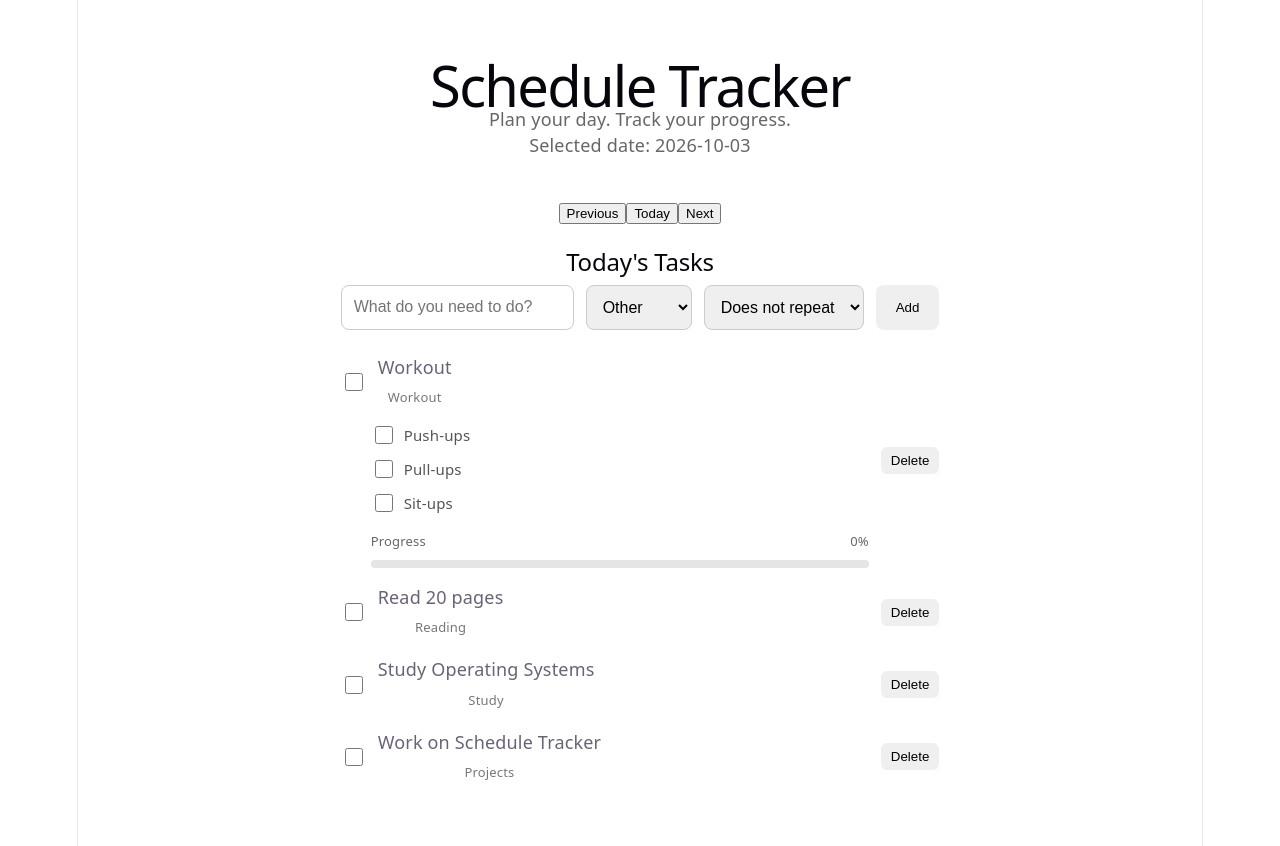
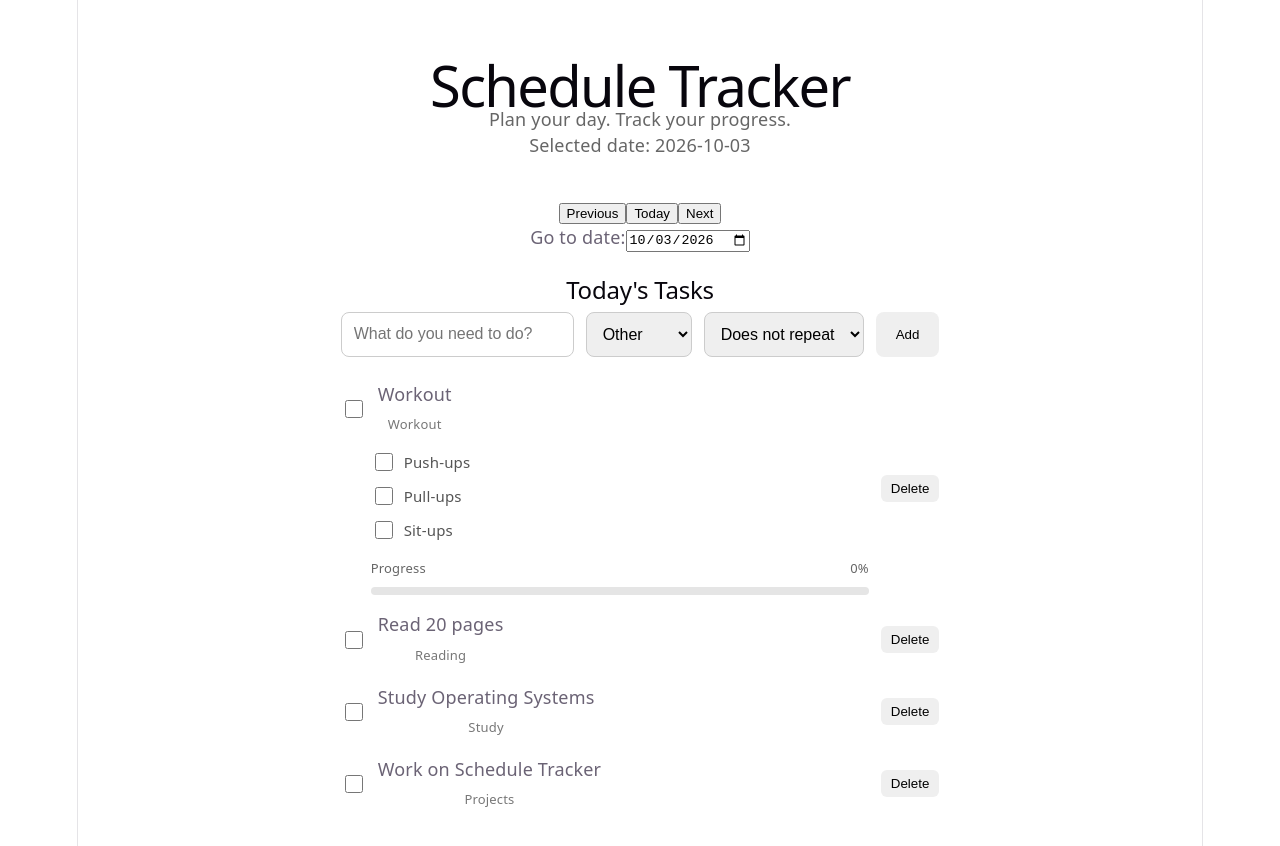
Before and after one commit to feng0343-hub/Schedule-tracker, a React app in the folder frontend/: page / in a window 1280 px wide. Shown: the top 846 px of the page. Built offline with nearby package versions, Linux system fonts and the light colour scheme; the HTML template or start-up script is replaced by a standard one.

Commit message:
date picker added

```diff
--- a/frontend/src/App.jsx
+++ b/frontend/src/App.jsx
@@ -376,6 +376,15 @@ function App() {
           Next
         </button>
       </div>
+      <div className="date-picker">
+        <label htmlFor="selected-date">Go to date:</label>
+        <input
+          id="selected-date"
+          type="date"
+          value={selectedDate}
+          onChange={(event) => setSelectedDate(event.target.value)}
+        />
+      </div>
       <section className="task-section">
         <h2>Today's Tasks</h2>
         <div className="add-task">
```
